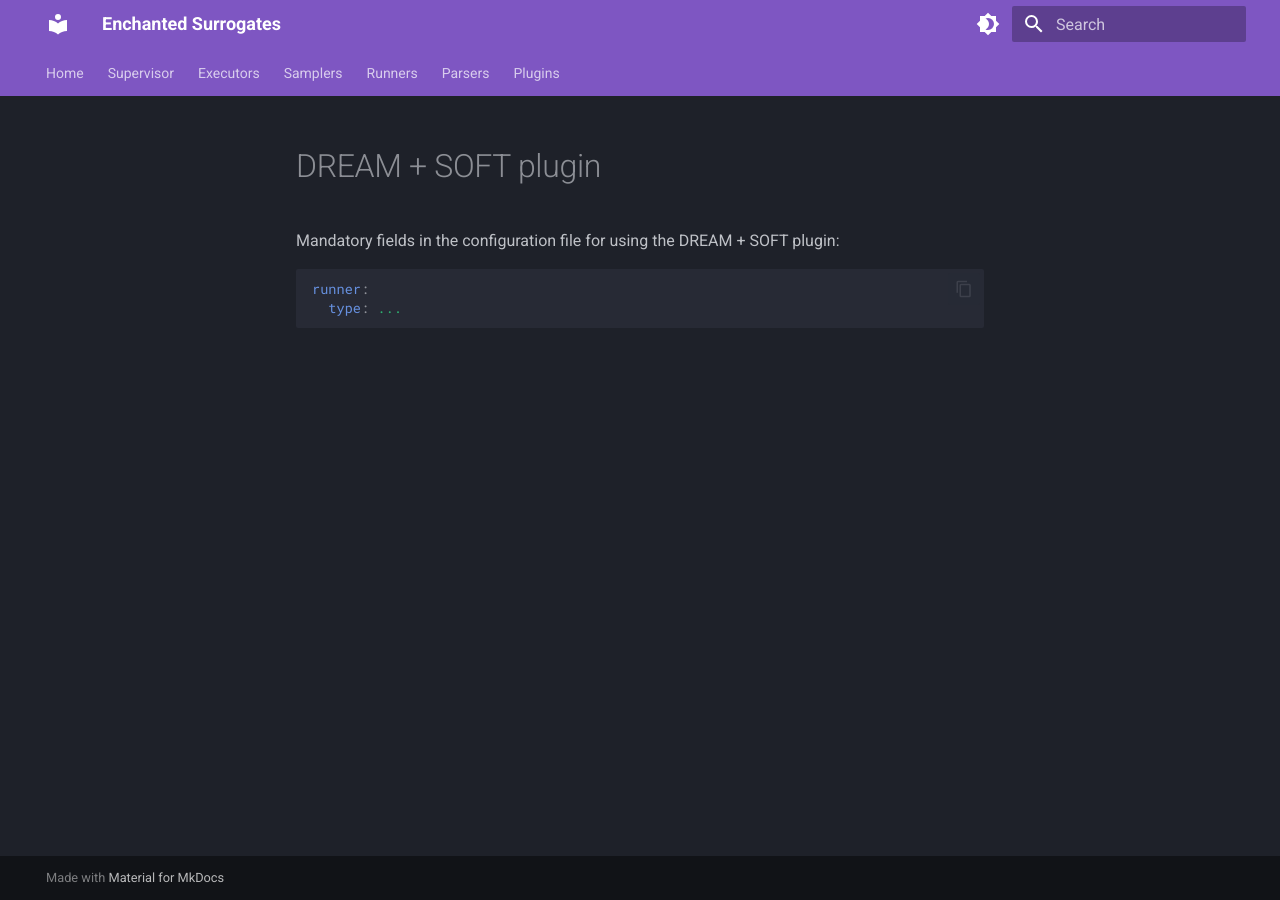
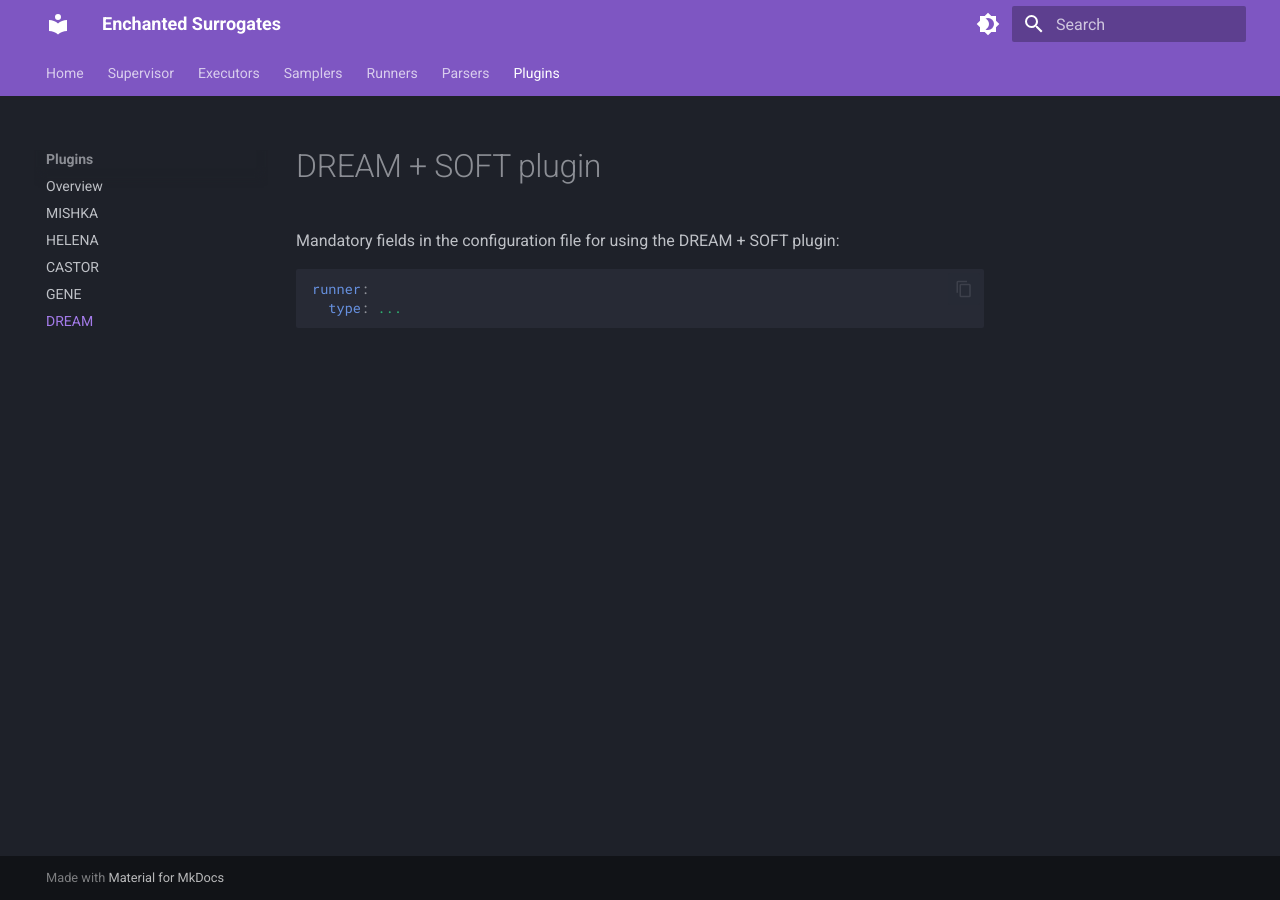
Before and after one commit to DIGIfusion/enchanted-surrogates, an MkDocs documentation site: the page built from docs/plugins/dream_plugin.md, in a window 1280 px wide. Built offline with MkDocs 1.6.1 and Material for MkDocs 9.7.7, drawn with Linux system fonts in a browser that asks for light colours; some of the changed lines change nothing that is shown.

Commit message:
Update mkdocs.yml

```diff
--- a/mkdocs.yml
+++ b/mkdocs.yml
@@ -20,6 +20,8 @@ nav:
     - Bayesian Optimization Sampler: samplers/bayesian_optimization_sampler.md
     - Latin Hypercube Sampler: samplers/latin_hypercube_sampler.md
     - Sobol Sequence Sampler: samplers/sobol_sampler.md
+    - Active Learning Sampler: samplers/active_learning_sampler.md
+    - Nested Sampler: samplers/nested_sampler.md
   - Runners:
     - Example Runner: runners/example_runner.md
     - Example Bayesian Optimization Runner: runners/example_bayesian_optimization_runner.md
@@ -31,6 +33,7 @@ nav:
     - HELENA: plugins/helena_plugin.md
     - CASTOR: plugins/castor_plugin.md
     - GENE: plugins/gene_plugin.md
+    - DREAM: plugins/dream_plugin.md
 
 theme:
   name: material
```
